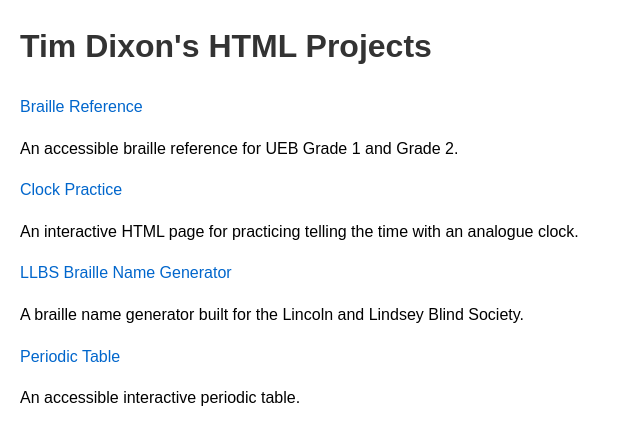
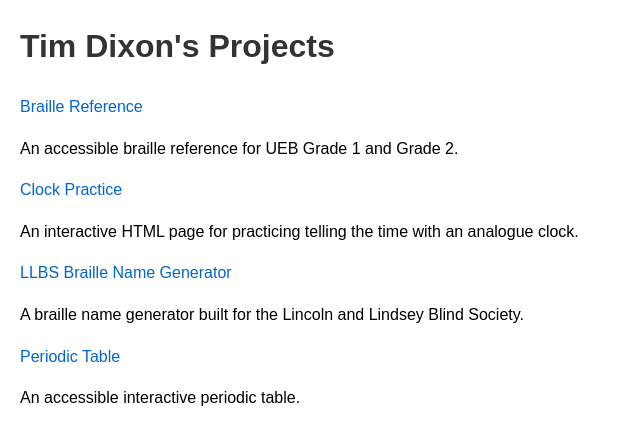
Before and after one commit to timdixon82/timdixon82.github.io, a plain HTML site: page index.html in a window 1280 px wide. Shown: the whole page, without its empty margins (0-640 px from the left). Drawn offline with Linux system fonts and the light colour scheme.

Commit message:
Commit and push latest update

```diff
--- a/index.html
+++ b/index.html
@@ -30,7 +30,7 @@
     </style>
 </head>
 <body>
-    <h1>Tim Dixon's HTML Projects</h1>
+    <h1>Tim Dixon's Projects</h1>
     <ul>
         <li>
             <a href="/Braille-Reference">Braille Reference</a>
```
